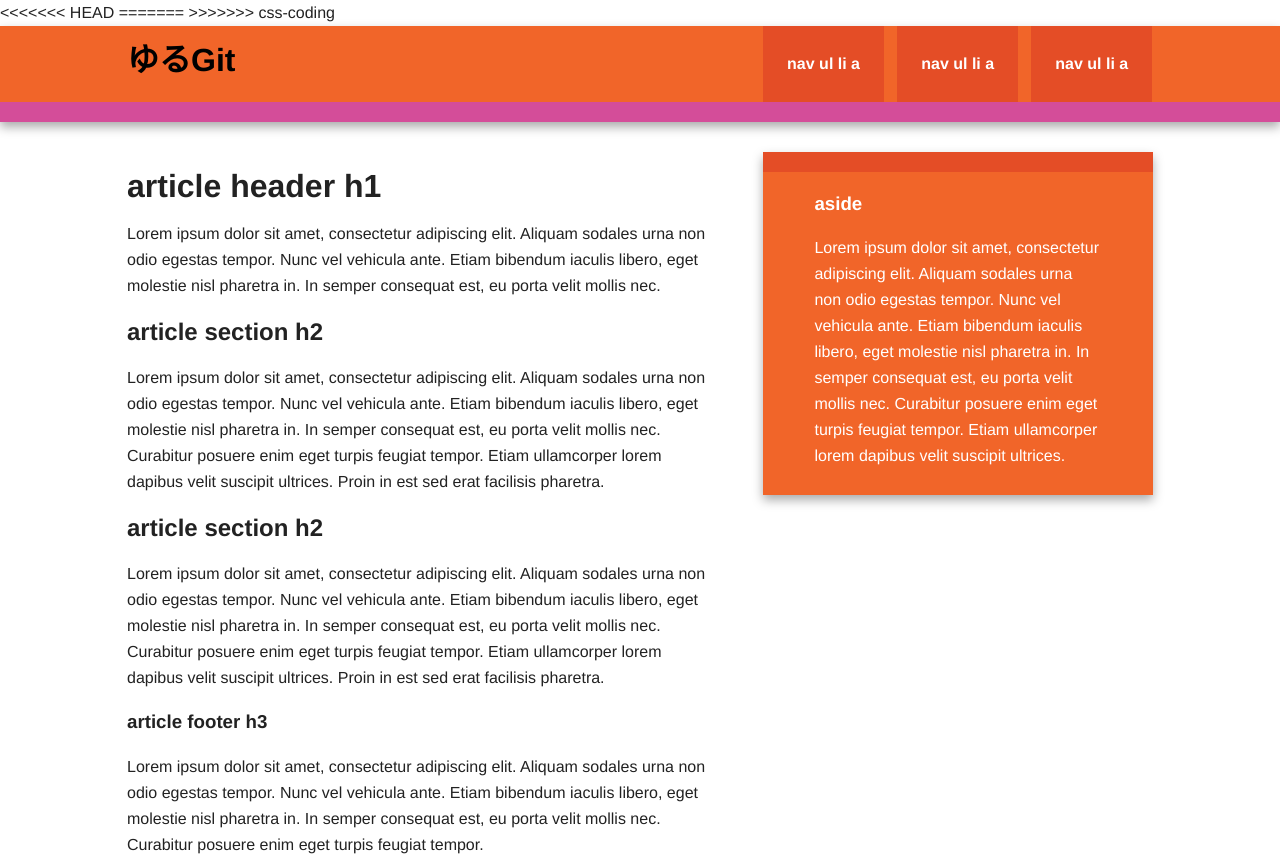
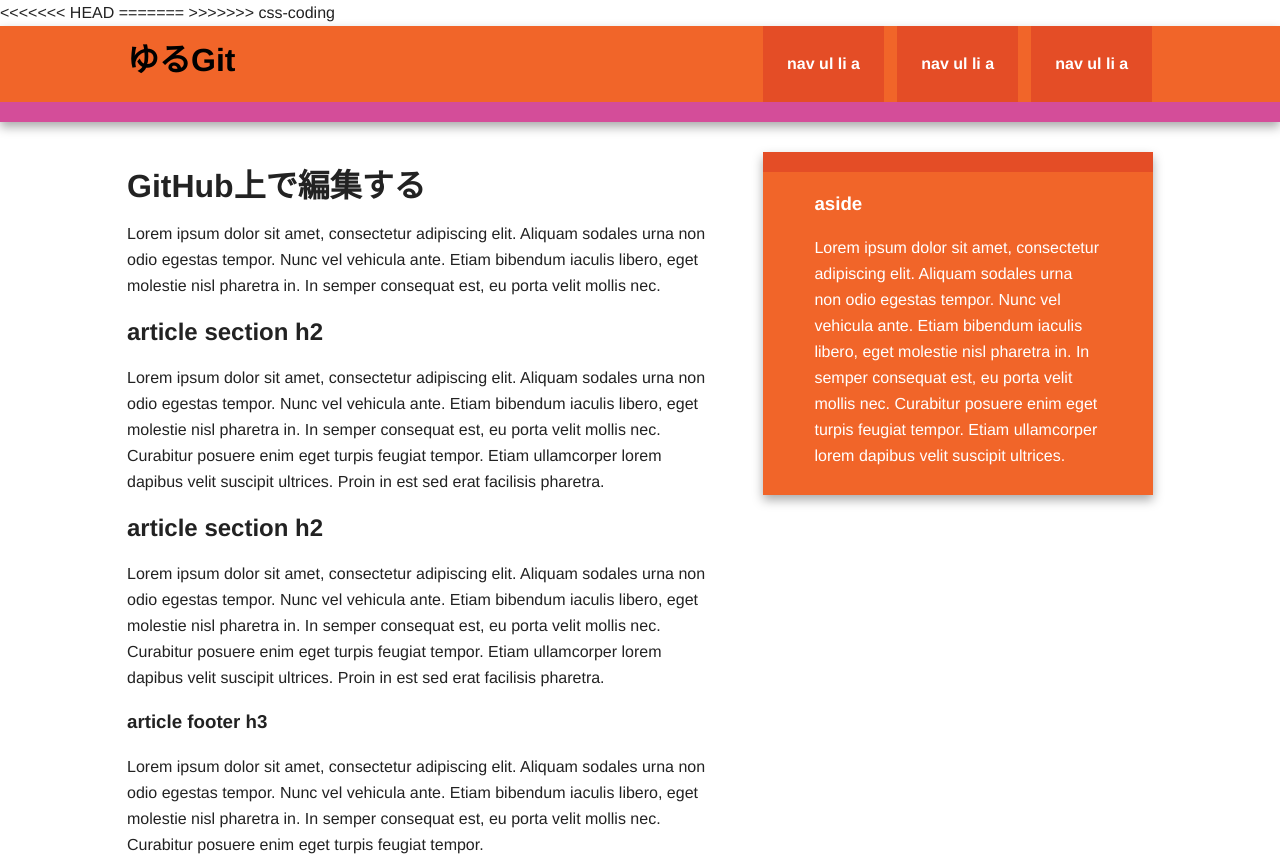
Before and after one commit to eikou-jp/test01, a plain HTML site: page index.html in a window 1280 px wide. Shown: the top 861 px of the page. Drawn offline with nearby package versions, Linux system fonts and the light colour scheme.

Commit message:
GitHubで編集

```diff
--- a/index.html
+++ b/index.html
@@ -36,7 +36,7 @@
 
                 <article>
                     <header>
-                        <h1>article header h1</h1>
+                        <h1>GitHub上で編集する</h1>
                         <p>Lorem ipsum dolor sit amet, consectetur adipiscing elit. Aliquam sodales urna non odio egestas tempor. Nunc vel vehicula ante. Etiam bibendum iaculis libero, eget molestie nisl pharetra in. In semper consequat est, eu porta velit mollis nec.</p>
                     </header>
                     <section>
```
